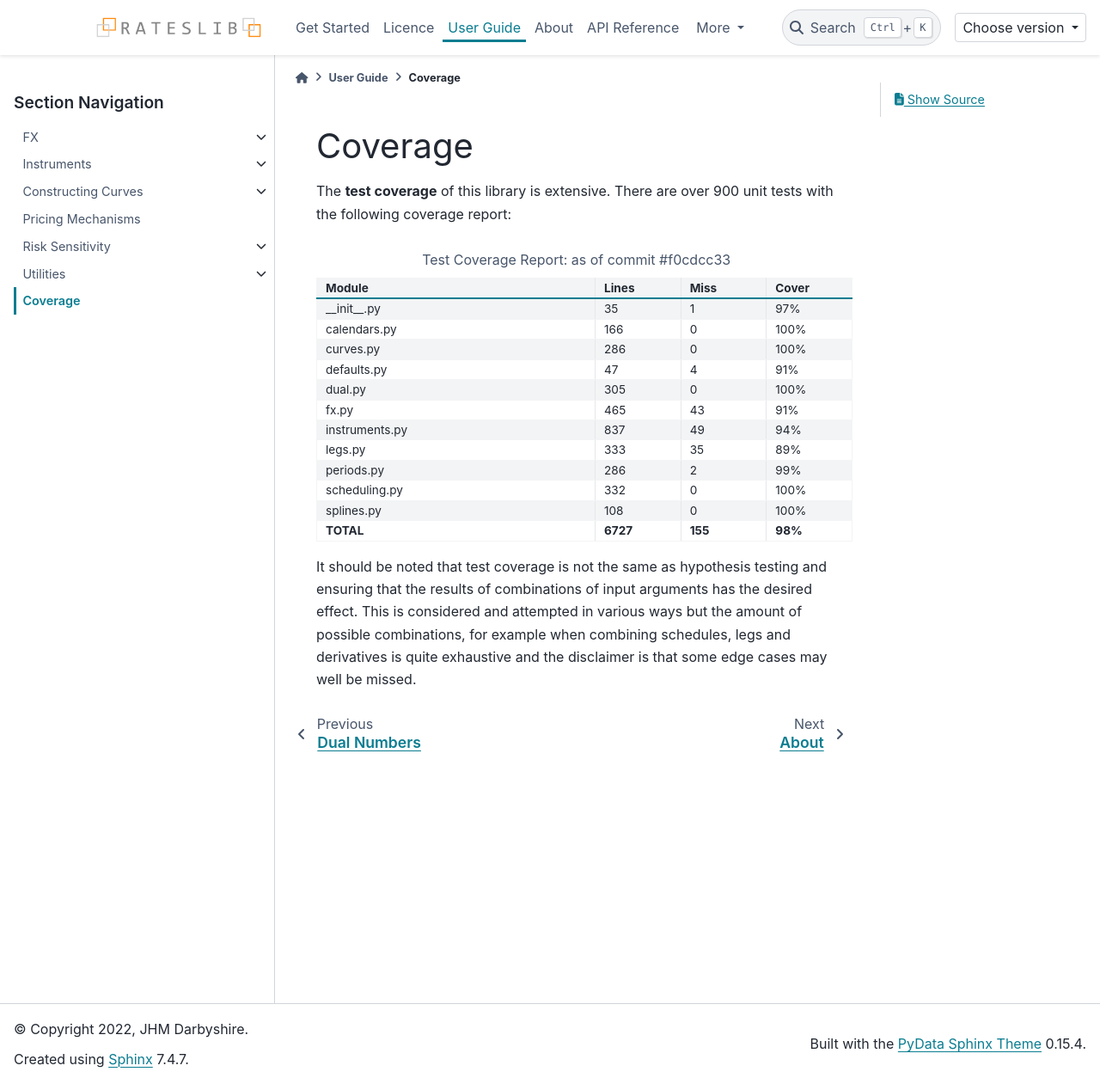
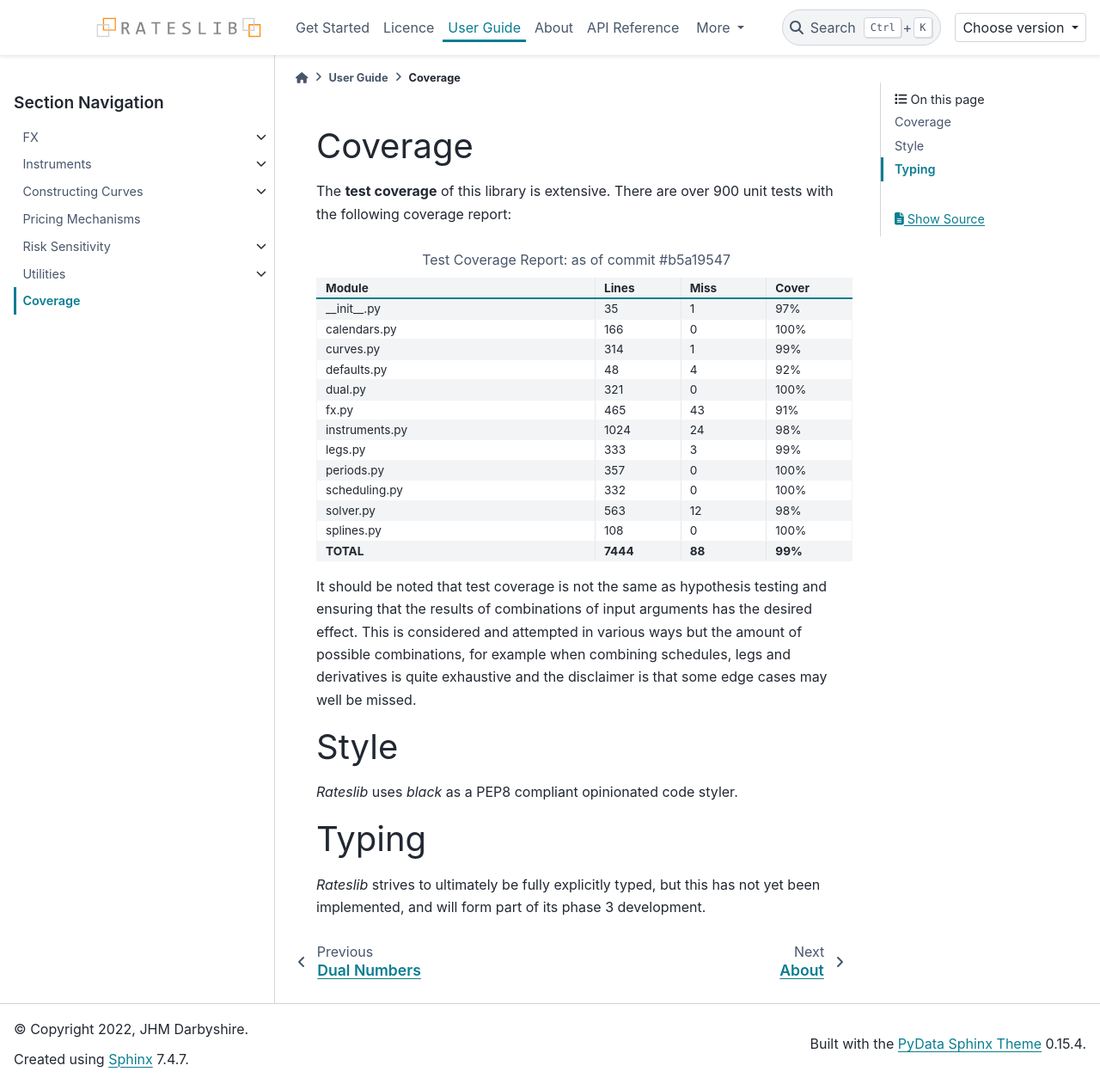
Before and after one commit to attack68/rateslib, a Sphinx documentation site: the page built from docs/source/g_coverage.rst, in a window 1280 px wide and 1261 px high. Shown: the whole window at 86% size. Built offline with Sphinx 7.4.7 and the PyData theme 0.15.4, drawn with Linux system fonts in a browser that asks for light colours; comment, search, counter and statistics services are not loaded.

Commit message:
DOC: update coverage

```diff
--- a/docs/source/g_coverage.rst
+++ b/docs/source/g_coverage.rst
@@ -7,7 +7,7 @@ Coverage
 The **test coverage** of this library is extensive. There are over 900 unit tests
 with the following coverage report:
 
-.. list-table:: Test Coverage Report: as of commit #f0cdcc33
+.. list-table:: Test Coverage Report: as of commit #b5a19547
    :widths: 52 16 16 16
    :header-rows: 1
 
@@ -24,15 +24,15 @@ with the following coverage report:
      - 0
      - 100%
    * - curves.py
-     - 286
-     - 0
-     - 100%
+     - 314
+     - 1
+     - 99%
    * - defaults.py
-     - 47
+     - 48
      - 4
-     - 91%
+     - 92%
    * - dual.py
-     - 305
+     - 321
      - 0
      - 100%
    * - fx.py
@@ -40,32 +40,49 @@ with the following coverage report:
      - 43
      - 91%
    * - instruments.py
-     - 837
-     - 49
-     - 94%
+     - 1024
+     - 24
+     - 98%
    * - legs.py
      - 333
-     - 35
-     - 89%
+     - 3
+     - 99%
    * - periods.py
-     - 286
-     - 2
-     - 99%
+     - 357
+     - 0
+     - 100%
    * - scheduling.py
      - 332
      - 0
      - 100%
+   * - solver.py
+     - 563
+     - 12
+     - 98%
    * - splines.py
      - 108
      - 0
      - 100%
    * - **TOTAL**
-     - **6727**
-     - **155**
-     - **98%**
+     - **7444**
+     - **88**
+     - **99%**
 
 It should be noted that test coverage is not the same as hypothesis testing and ensuring
 that the results of combinations of input arguments has the desired effect. This is
 considered and attempted in various ways but the amount of possible combinations,
 for example when combining schedules, legs and derivatives is quite exhaustive and
 the disclaimer is that some edge cases may well be missed.
+
+*****
+Style
+*****
+
+*Rateslib* uses `black` as a PEP8 compliant opinionated code styler.
+
+******
+Typing
+******
+
+*Rateslib* strives to ultimately be fully explicitly typed, but this
+has not yet been implemented, and will form part of its phase 3 development.
```
